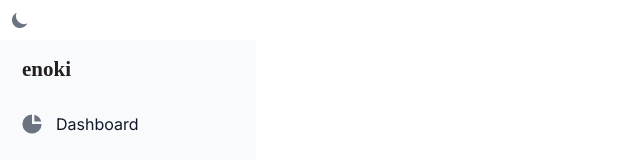
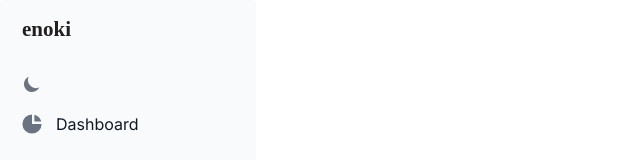
Before and after one commit to rivenshell/enoki, a Next.js app: page / in a window 1280 px wide. Shown: the top 160 px of the page, without its empty margins (0-640 px from the left). Built offline with nearby package versions, Linux system fonts and the light colour scheme.

Commit message:
enoki commit

```diff
--- a/app/components/Sidebar.tsx
+++ b/app/components/Sidebar.tsx
@@ -1,6 +1,7 @@
 "use client"
 
-import { Badge, Sidebar } from "flowbite-react"
+import { Badge, Flowbite, Sidebar } from "flowbite-react"
+import { DarkThemeToggle } from "flowbite-react"
 import {
   HiArrowSmRight,
   HiChartPie,
@@ -13,12 +14,14 @@ import {
 
 export default function LogoBranding() {
   return (
+    <Flowbite>
       <Sidebar aria-label="Sidebar with logo branding example">
         <Sidebar.Logo
           href="/"
           img="enoki.svg"
           imgAlt="Flowbite logo"
         ></Sidebar.Logo>
+        <DarkThemeToggle />
         <Sidebar.Items>
           <Sidebar.ItemGroup>
             <Sidebar.Item href="/" icon={HiChartPie}>
@@ -70,5 +73,6 @@ export default function LogoBranding() {
           </a>
         </Sidebar.CTA>
       </Sidebar>
+    </Flowbite>
   )
 }
--- a/app/page.tsx
+++ b/app/page.tsx
@@ -8,7 +8,6 @@ export default function Home() {
   return (
     <>
       <Flowbite>
-        <DarkThemeToggle />
         <Sidebar />
         <br />
         <div className="">
--- a/app/samispace/page.tsx
+++ b/app/samispace/page.tsx
@@ -9,7 +9,6 @@ export default function samispace() {
     <>
       <Flowbite>
         <Sidebar />
-        <DarkThemeToggle />
         <div className="text-center">
           I crafted this space 🖥️ <br />i guess that makes me a god 🪴
           <Blog />
```
Lines whose indentation alone changed are shown as unchanged.
